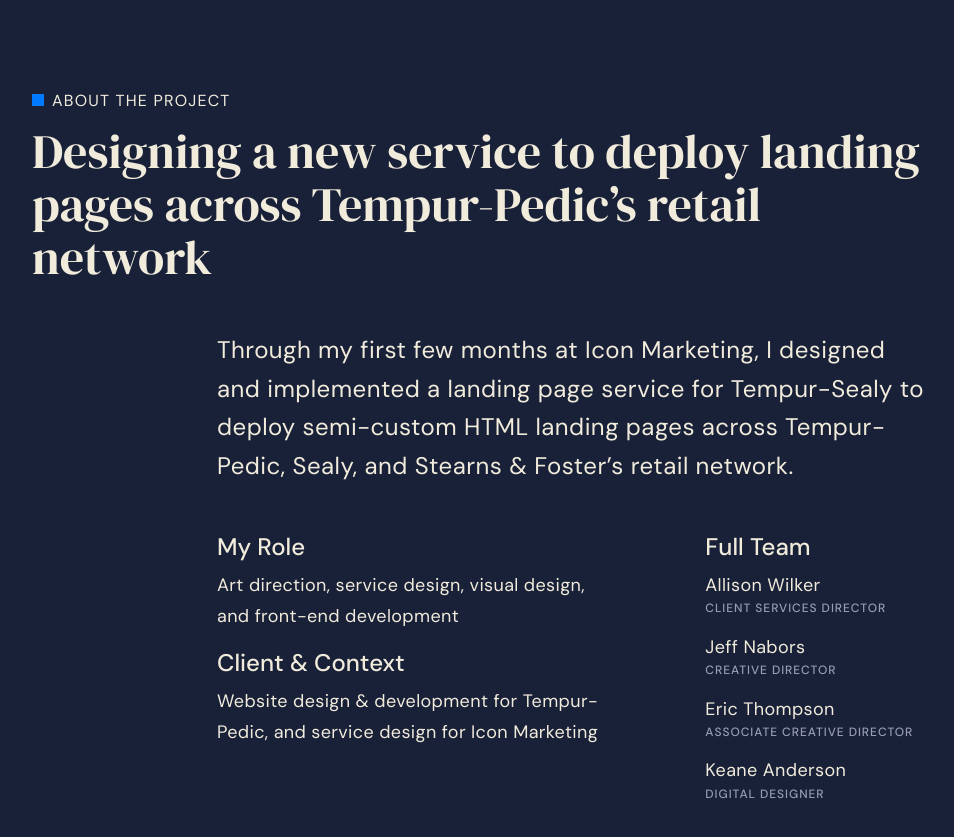
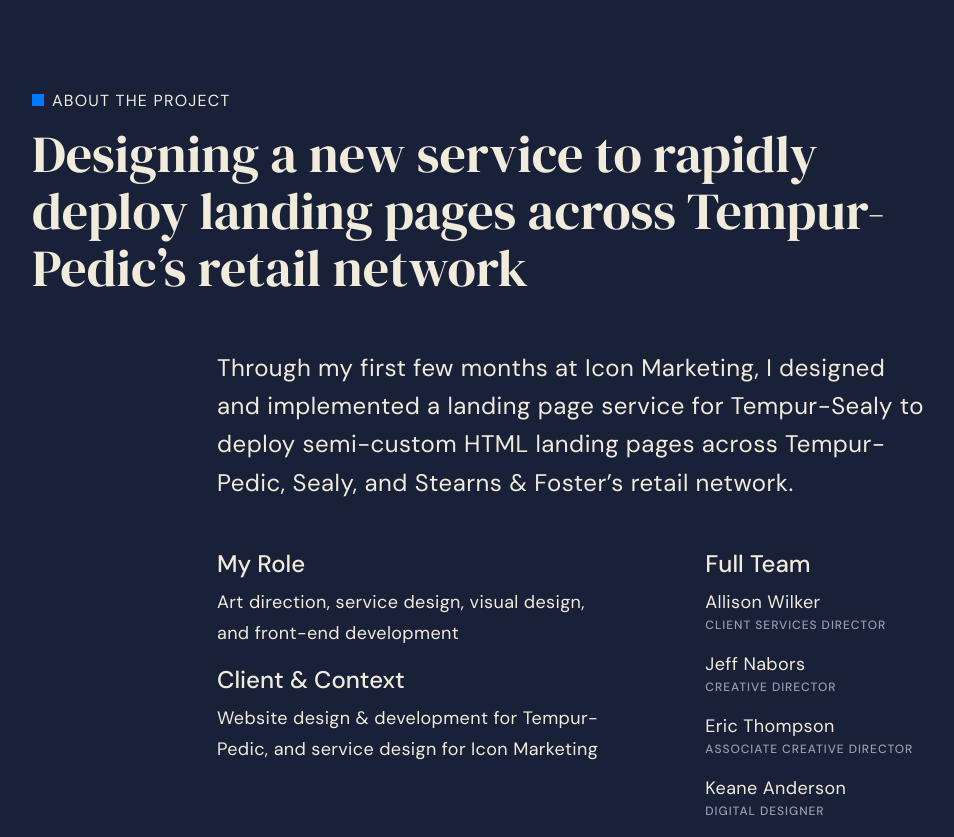
Before and after one commit to sorchosky/sorchosky.github.io, a website: page build/tempur-pedic.html in a window 1280 px wide. Shown: the part 993-1830 px from the top of the page, without its empty margins (68-1022 px from the left). Drawn offline with nearby package versions, Linux system fonts and the light colour scheme.

Commit message:
yup, I think it's ready

```diff
--- a/src/scss/components/typography.scss
+++ b/src/scss/components/typography.scss
@@ -24,7 +24,7 @@
     margin-bottom: 1em;
 
     @include lg {
-        font-size: 3em;
+        font-size: 3.25em;
     }
 }
 
```
Also changed, not shown: build/about.html, build/index.html, build/style.css, build/tempur-pedic.html.
